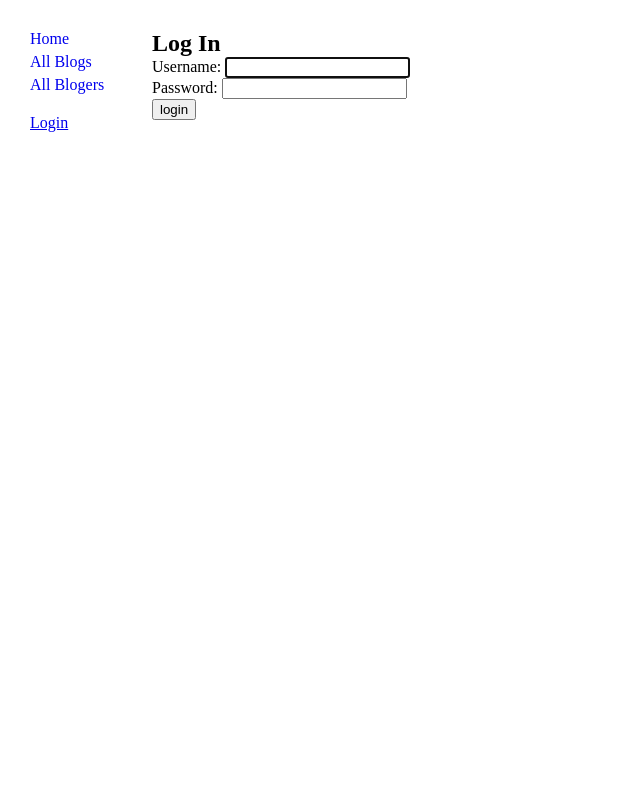
After one commit to GiYmon/mozilla_assasment, a Django app: page /accounts/login/ in a window 1280 px wide. The commit adds this page. Shown: the whole page, without its empty margins (0-640 px from the left). Run offline with Django 4.2, Linux system fonts and the light colour scheme.

Commit message:
html and css changes

```diff
--- a/blog/models.py
+++ b/blog/models.py
@@ -13,4 +13,4 @@ class Post(models.Model):
         return str(self.title)
 
     def get_absolute_url(self):
-        return reverse("blog-detail", kwargs={"pk": self.id})
+        return reverse("blog-detail", kwargs={"pk": self.pk})
--- a/blog/tests.py
+++ b/blog/tests.py
@@ -60,7 +60,7 @@ class BlogHomePageTest(SimpleTestCase):
     def test_homepage(self):
         self.assertEqual(self.response.status_code, 200)
         self.assertTemplateUsed(self.response, "home.html")
-        self.assertContains(self.response, "home page")
+        self.assertContains(self.response, "Home page")
 
     def test_homepage_does_not_contains_incorrect_html(self):
         self.assertNotContains(self.response, "Hi there! I should not be on the page.")
--- a/mozilla_blog/urls.py
+++ b/mozilla_blog/urls.py
@@ -14,10 +14,19 @@ Including another URLconf
     1. Import the include() function: from django.urls import include, path
     2. Add a URL to urlpatterns:  path('blog/', include('blog.urls'))
 """
+from django.conf import settings
 from django.contrib import admin
 from django.urls import include, path
 
 urlpatterns = [
     path("admin/", admin.site.urls),
+    path("accounts/", include("django.contrib.auth.urls")),
     path("", include("blog.urls")),
 ]
+
+if settings.DEBUG:
+    import debug_toolbar
+
+    urlpatterns = [
+        path("__debug__/", include(debug_toolbar.urls)),
+    ] + urlpatterns
--- a/requirements.txt
+++ b/requirements.txt
@@ -1 +1,2 @@
 django==4.2.5
+django_debug_toolbar==4.2.0
--- /dev/null
+++ b/static/css/style.css
@@ -0,0 +1,30 @@
+* {
+    margin: 0
+}
+
+.grid-container {
+    display: grid;
+    grid-template-columns: 10% 90%;
+    padding: 30px;
+}
+
+.nav-bar {
+    display: flex;
+    flex-direction: column;
+    gap: 5px;
+    list-style: none;
+    padding-left: 0;
+    margin-bottom: 20px;
+}
+
+.nav-link:link {
+    text-decoration: none;
+}
+
+.nav-link:visited {
+    color: rgb(43, 43, 43)
+}
+
+.nav-link:hover {
+    text-decoration: underline;
+}
--- /dev/null
+++ b/templates/_base.html
@@ -0,0 +1,36 @@
+{% load static %}
+<html>
+  <head>
+    <meta charset="UTF-8" />
+    <meta name="viewport" content="width=device-width, initial-scale=1.0" />
+    <link rel="stylesheet" href="{% static 'css/style.css' %}">
+    <title>{% block title %}Blog{% endblock title %}</title>
+  </head>
+  <body>
+    <div class="grid-container">
+      <nav >
+        <ul class="nav-bar">
+          <li>
+            <a class="nav-link" href="{% url 'home' %}">Home</a>
+          </li>
+          <li>
+            <a class="nav-link" href="#">All Blogs</a>
+          </li>
+          <li>
+            <a class="nav-link" href="#">All Blogers</a>
+          </li>
+        </ul>
+        {% if user.is_authenticated %}
+          <p>User: {{ user.username }}</p>
+          <a href="{% url 'logout' %}">Logout</a>
+        {% else %}
+          <a href="{% url 'login' %}">Login</a>
+        {% endif %}
+      </nav>
+      <div class="container">
+        {% block content %}
+        {% endblock content %}
+      </div>
+    </div>
+  </body>
+</html>
--- a/templates/home.html
+++ b/templates/home.html
@@ -1,3 +1,3 @@
-<html>
-<h1>home page</h1>
-</html>
+{% extends '_base.html' %}
+{% block title%}Home{% endblock title %}
+{% block content %}Home page{% endblock content%}
--- /dev/null
+++ b/templates/registration/login.html
@@ -0,0 +1,12 @@
+{% extends '_base.html' %}
+
+{% block title %}Login{% endblock %}
+
+{% block content %}
+<h2>Log In</h2>
+<form method="post" action="{% url 'login' %}">
+    {% csrf_token %}
+    {{ form.as_p }}
+    <input type="submit" value="login">
+</form>
+{% endblock content %}
```
Also changed, not shown: mozilla_blog/settings.py (+18 -1 lines), 1 other file.
